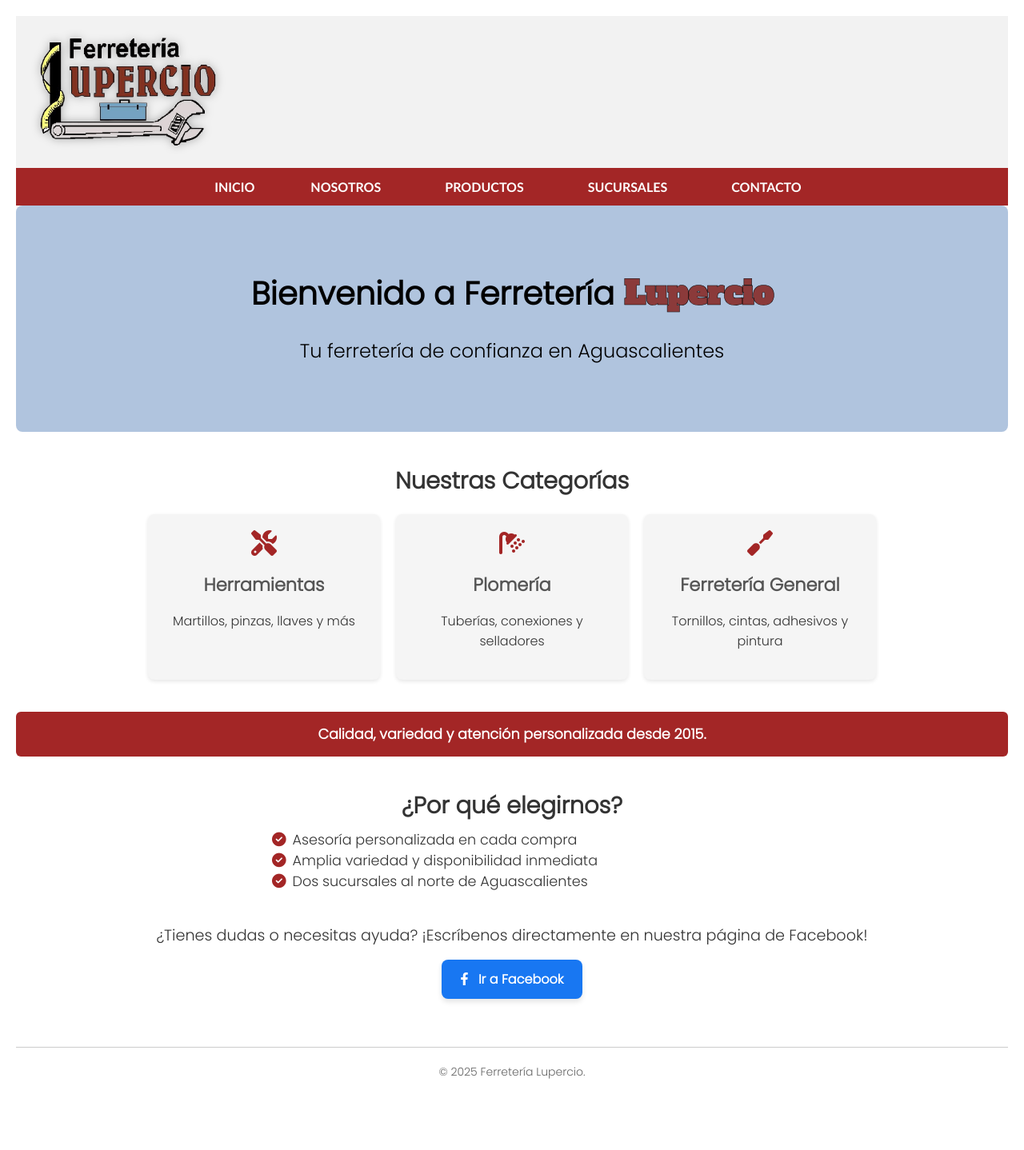
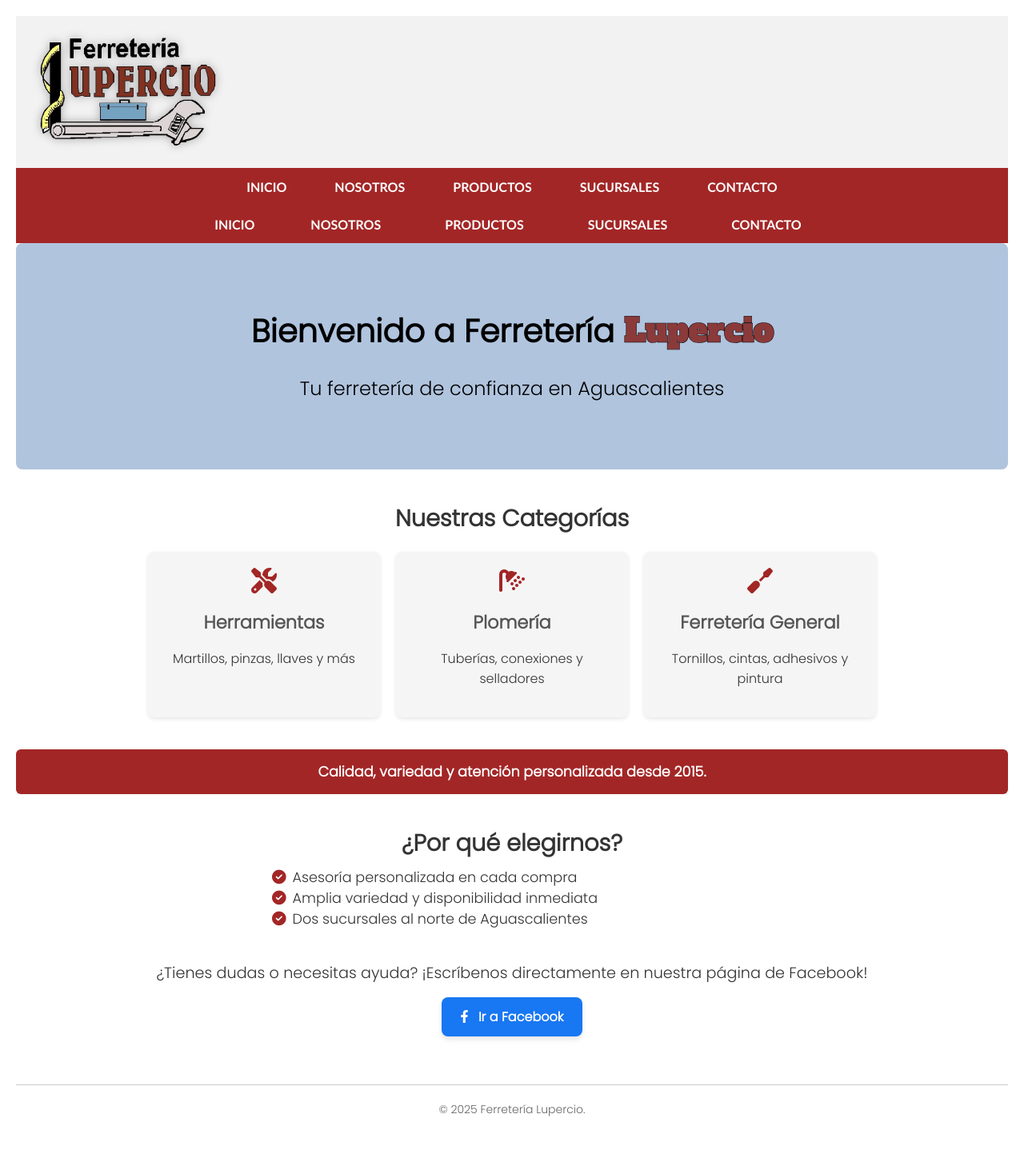
Before and after one commit to Ferreteria-Lupercio/Ferreteria-Lupercio.github.io, a Jekyll site: the page built from index.md, in a window 1280 px wide. Shown: the whole page at 80% size. Built offline with Jekyll 4.4.1, drawn with Linux system fonts in a browser that asks for light colours; before the commit the page ends 1391 px from its top, so only the background shows below that.

Commit message:
Update default.html

```diff
--- a/_layouts/default.html
+++ b/_layouts/default.html
@@ -275,6 +275,15 @@ header {
   </button>
 </header>
 
+<!-- NAV MENU -->
+<nav id="nav-menu">
+  <a href="/">Inicio</a>
+  <a href="/Nosotros">Nosotros</a>
+  <a href="/Productos">Productos</a>
+  <a href="/Sucursales">Sucursales</a>
+  <a href="/Contacto">Contacto</a>
+</nav>
+
 <!-- RED NAVIGATION BAR -->
 <nav id="nav-menu" style="width: 100%; background-color: #a32626; padding: 14px 0; display: flex; justify-content: center; flex-wrap: wrap;">
   <a href="/" style="color: white; text-decoration: none; margin: 0 30px; font-family: 'Trebuchet MS', Georgia, serif; font-weight: 700; font-size: 1rem; text-transform: uppercase;">Inicio</a>
```
